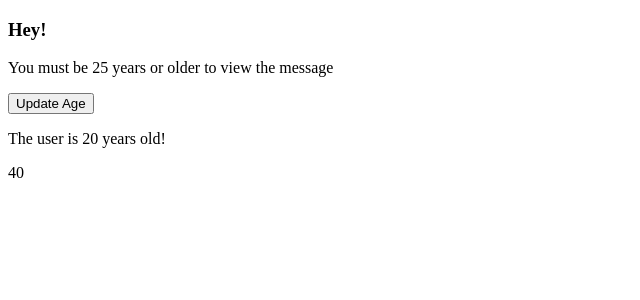
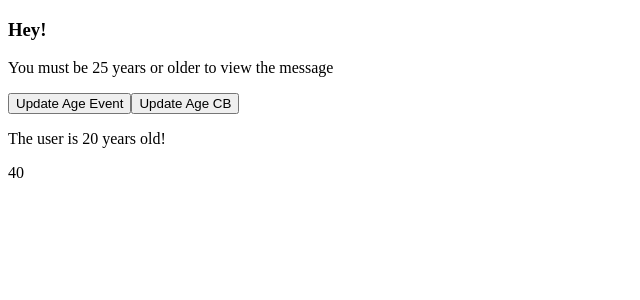
Before and after one commit to PhilipZi/vue-components, a Vue app: page / in a window 1280 px wide. Shown: the top 300 px of the page, without its empty margins (0-640 px from the left). Built offline with nearby package versions, Linux system fonts and the light colour scheme.

Commit message:
add callbackfn ageChangeFn  to app js and give to user

```diff
--- a/src/App.vue
+++ b/src/App.vue
@@ -1,7 +1,7 @@
 <template>
   <h3>Hey!</h3>
   <Greeting :age="age" />
-  <User :age="age" @age-change="updateAge" />
+  <User :age="age" @age-change="updateAge" :ageChangeFn="updateAgeCB" />
 </template>
 
 <script>
@@ -23,6 +23,9 @@ export default {
     updateAge(num) {
       this.age += num;
     },
+    updateAgeCB(num) {
+      this.age += num;
+    },
   },
 };
 </script>
--- a/src/components/User.vue
+++ b/src/components/User.vue
@@ -1,5 +1,6 @@
 <template>
-  <button type="button" @click="onClickAge">Update Age</button>
+  <button type="button" @click="onClickAge">Update Age Event</button>
+  <button type="button" @click="ageChangeFn(3)">Update Age CB</button>
   <p>The user is {{ age }} years old!</p>
   <p>{{ ageDoubled }}</p>
 </template>
@@ -17,6 +18,7 @@ export default {
         return value < 130;
       },
     },
+    ageChangeFn: Function,
   },
 
   emit: ["age-change"],
```
